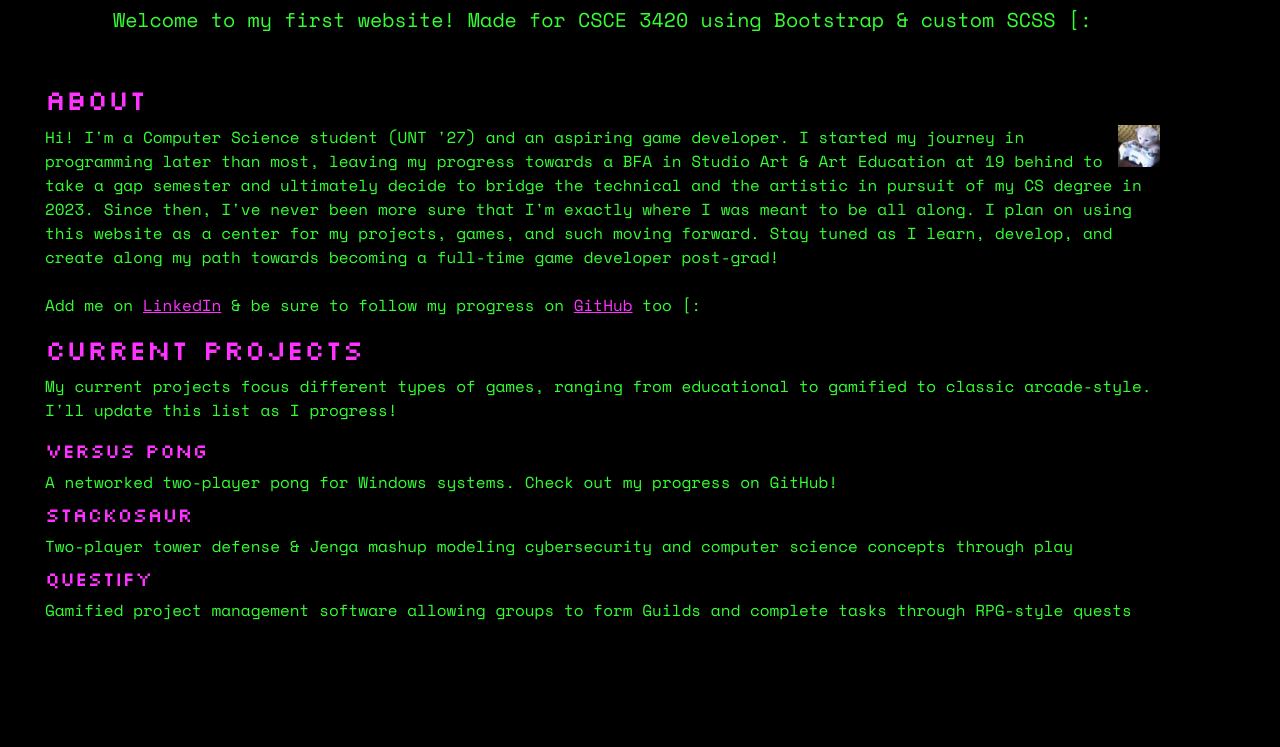
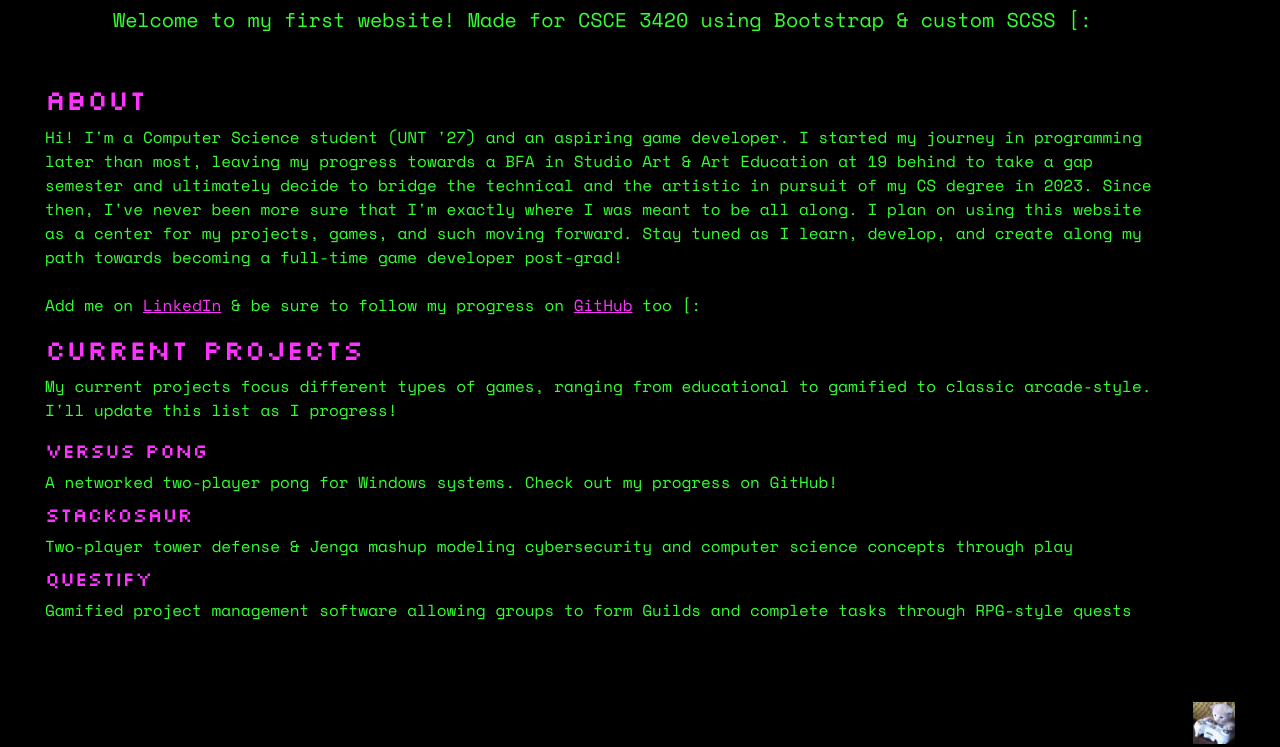
Before and after one commit to arielbergamini/personalsite, a website: page index.html in a window 1280 px wide. Shown: the part 144-891 px from the top of the page. Before the commit the page ends 827 px from the top, so only its background shows below. Drawn offline with nearby package versions, Linux system fonts and the light colour scheme; files that its build step writes are made by us from their sources; files whose address does not match are found by name.

Commit message:
image edits

```diff
--- a/index.html
+++ b/index.html
@@ -35,7 +35,7 @@
     <!--About-->
     <section class="about">
         <h3>About</h3>
-        <p><img src="kiddyuh.jpg" alt="Compsci kitty (my gf says this is me)" style="float:right;width:42px;height:42px;"> Hi! I'm a Computer Science student (UNT '27) and an aspiring game developer. I started my journey in programming
+        <p> Hi! I'm a Computer Science student (UNT '27) and an aspiring game developer. I started my journey in programming
             later than most, leaving my progress towards a BFA in Studio Art & Art Education at 19 behind to take a gap semester and
             ultimately decide to bridge the technical and the artistic in pursuit of my CS degree in 2023. Since then, I've
             never been more sure that I'm exactly where I was meant to be all along. I plan on using this website
@@ -56,9 +56,10 @@
                 <dd>Two-player tower defense & Jenga mashup modeling cybersecurity and computer science concepts through play</dd>
                 <dt><h5>Questify</h5></dt>
                 <dd>Gamified project management software allowing groups to form Guilds and complete tasks through RPG-style quests</dd>
-            </dl>
+            </dl><br><br>
         </p>
     </section>
+    <img src="kiddyuh.jpg" alt="Compsci kitty (my gf says this is me)" style="float:right;width:42px;height:42px;">
 
     <!--Bootstrap JS-->
     <script src="./assets/js/bootstrap.bundle.min.js"></script>
```
